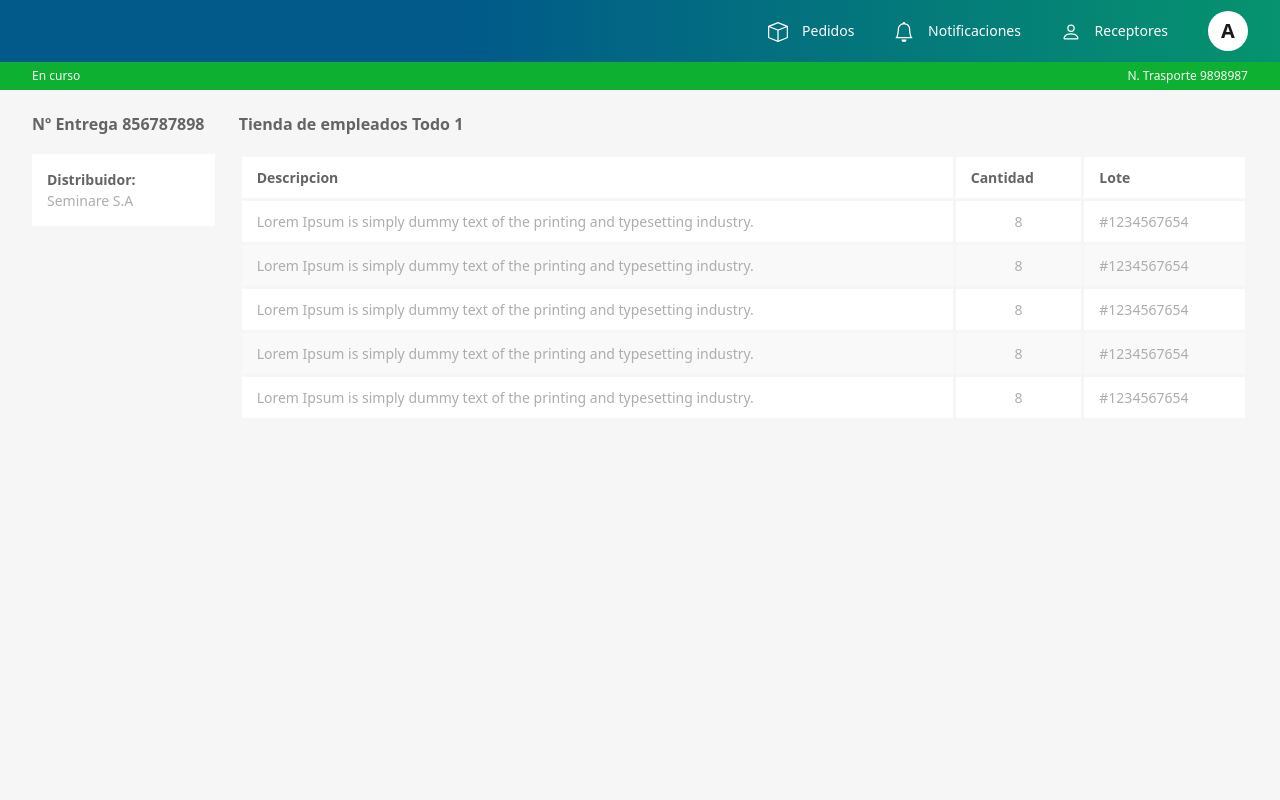
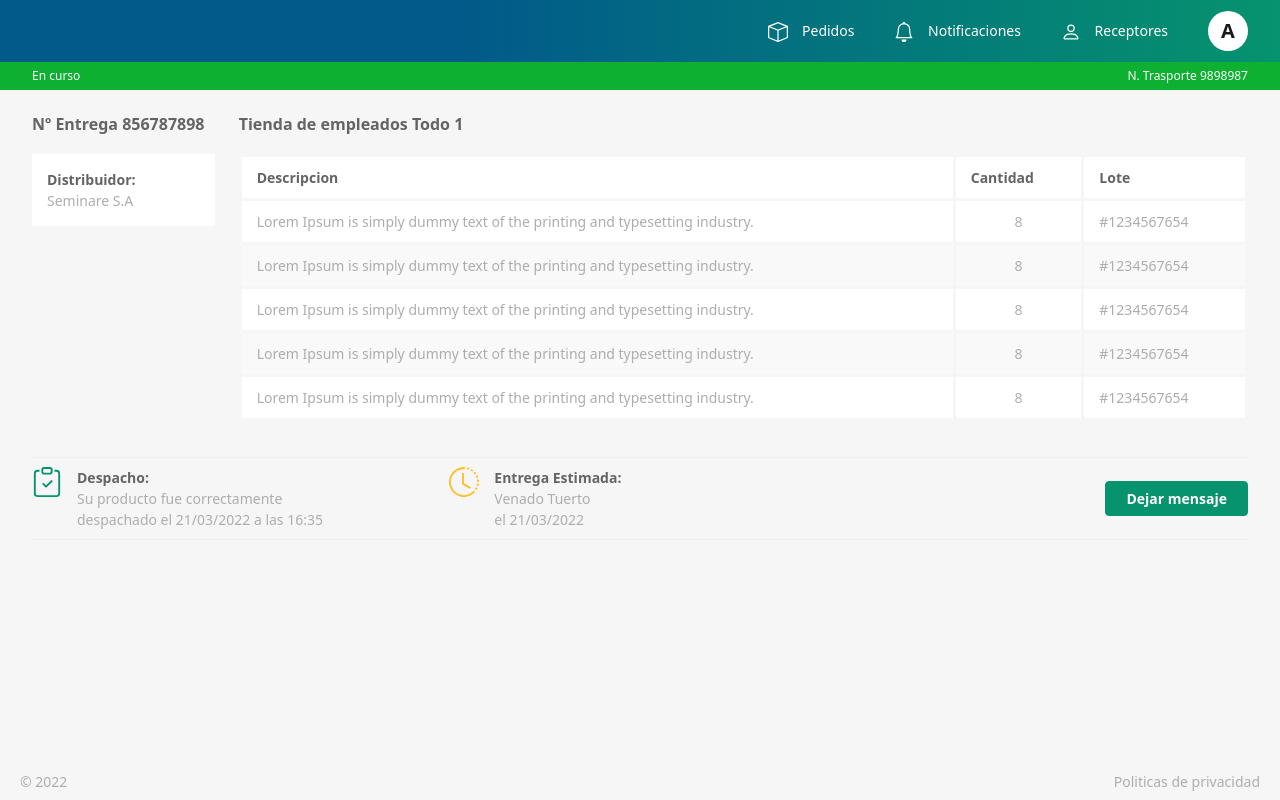
Before and after one commit to calvocc/prueba-agrosty, a React (Create React App) app: page / in a window 1280 px wide. Built offline with nearby package versions, Linux system fonts and the light colour scheme.

Commit message:
despacho, footer

```diff
--- a/src/App.js
+++ b/src/App.js
@@ -8,6 +8,7 @@ import PedidosPage from './screens/pedidos';
 
 import * as ROUTES from './constans/rutas';
 import {StyleGeneral} from './components/Styles';
+import FooterComponen from './components/footer';
 
 function App() {
   const [windowHeight, setWindowHeight] = useState(0);
@@ -31,6 +32,7 @@ function App() {
             <Route exact path={ROUTES.PEDIDOS} element={<PedidosPage />} />
           </Routes>
         </Router>
+        <FooterComponen />
       </StyleGeneral>
     </Fragment>
   );
--- a/src/components/Styles.js
+++ b/src/components/Styles.js
@@ -1,11 +1,13 @@
 import styled from 'styled-components';
-import {Navbar, Nav, Button, Col, Table} from "react-bootstrap";
+import {Navbar, Nav, Button, Col, Row, Table} from "react-bootstrap";
 
 import * as COLORES from '../constans/Colores';
 
 export const StyleGeneral = styled.div`
     background-color: ${COLORES.FONDO};
     min-height: ${props => props.windowHeight}px;
+    padding-bottom: 30px;
+    position: relative;
 `
 
 export const StylesNavbar = styled(Navbar)`
@@ -90,6 +92,7 @@ export const StylesTexto = styled.p`
     color: ${COLORES.TEXTO};
     font-size: 14px;
     margin-bottom: 0px;
+    white-space: pre;
 `
 
 export const StylesCajaInfo = styled.div`
@@ -126,6 +129,48 @@ export const StylesTableTRCenter = styled.td`
     text-align: center;
 `
 
+export const StylesContentDespacho = styled.div`
+    display: flex;
+    flex-direction: row;
+    > svg {
+        font-size: 30px;
+        color: ${COLORES.VERDE};
+        margin-right: 15px;
+    }
+`
+
+export const StylesContentDespachoText = styled.div`
+    display: flex;
+    flex-direction: column;
+`
+
+export const StylesBorderDivisor = styled(Row)`
+    position: relative;
+    padding: 10px 0px;
+    margin: 20px 0px;
+    &::before{
+        content: '';
+        height: 1px;
+        position: absolute;
+        top: 0px;
+        left: 0px;
+        right: 0px;
+        width: 100%;
+        background-color: ${COLORES.BORDE};
+    }
+    &::after{
+        content: '';
+        height: 1px;
+        position: absolute;
+        bottom: 0px;
+        left: 0px;
+        right: 0px;
+        width: 100%;
+        background-color: ${COLORES.BORDE};
+    }
+
+`
+
 export const StylesBtnVerde = styled(Button)`
     background-color: ${COLORES.VERDE};
     color: ${COLORES.BLANCO};
@@ -134,6 +179,7 @@ export const StylesBtnVerde = styled(Button)`
     font-size: 14px;
     padding-left: 20px;
     padding-right: 20px;
+    max-height: 40px;
     &:hover{
         background-color: ${COLORES.VERDEACTIVO};
         border-color: ${COLORES.VERDEACTIVO  };
@@ -143,3 +189,17 @@ export const StylesBtnVerde = styled(Button)`
         display: block;
     }
 `
+
+export const StylesFooter = styled.div`
+    display: flex;
+    flex-direction: row;
+    justify-content: space-between;
+    position: absolute;
+    bottom: 0px;
+    left: 0px;
+    width: 100%;
+    padding-left: 20px;
+    padding-right: 20px;
+    padding-top: 8px;
+    padding-bottom: 8px;
+`
--- /dev/null
+++ b/src/components/footer.js
@@ -0,0 +1,15 @@
+import { Container } from 'react-bootstrap';
+import {StylesFooter, StylesTexto} from './Styles';
+
+const FooterComponen = () => {
+    return(
+        <Container>
+            <StylesFooter>
+                <StylesTexto>© 2022</StylesTexto>
+                <StylesTexto>Politicas de privacidad</StylesTexto>
+            </StylesFooter>
+        </Container>
+    )
+}
+
+export default FooterComponen;
--- /dev/null
+++ b/src/components/infodespacho.js
@@ -0,0 +1,21 @@
+import {BsClipboardCheck, BsClockHistory} from 'react-icons/bs';
+import {StylesTexto, StylesTituloCajaInfo, StylesContentDespacho, StylesContentDespachoText } from './Styles';
+import * as COLORES from '../constans/Colores';
+
+const InfoDespacho = ({ titulo, descripcion, estado }) => {
+    return(
+        <StylesContentDespacho>
+            {estado === 1 ?
+                <BsClipboardCheck color={COLORES.VERDE}/>
+            :
+                <BsClockHistory color={COLORES.NARANJA}/>
+            }
+            <StylesContentDespachoText>
+                <StylesTituloCajaInfo>{titulo}</StylesTituloCajaInfo>
+                <StylesTexto>{descripcion}</StylesTexto>
+            </StylesContentDespachoText>
+        </StylesContentDespacho>
+    )
+}
+
+export default InfoDespacho;
--- a/src/screens/home/index.js
+++ b/src/screens/home/index.js
@@ -1,9 +1,10 @@
 import React, {useState, useContext, useEffect, useRef} from 'react';
-import { Container, Row, Col, Table } from 'react-bootstrap';
-import {StylesTitulo, StyleContenPage, StylesTexto, StylesCajaInfo, StylesTituloCajaInfo, StylesTable, StylesTableTRCenter } from '../../components/Styles';
+import { Container, Row, Col } from 'react-bootstrap';
+import {StylesTitulo, StyleContenPage, StylesTexto, StylesCajaInfo, StylesTituloCajaInfo, StylesTable, StylesTableTRCenter, StylesBorderDivisor, StylesBtnVerde } from '../../components/Styles';
 
 import NavbarComponent from '../../components/navbar';
 import InfobarComponent from '../../components/infobar';
+import InfoDespacho from '../../components/infodespacho';
 const HomePage = () => {
     return(
         <>
@@ -60,6 +61,27 @@ const HomePage = () => {
                             </StylesTable>
                         </Col>
                     </Row>
+                    <StylesBorderDivisor>
+                        <Col xs={12} sm={4} md={4} lg={4} className="ps-0">
+                            <InfoDespacho
+                                titulo='Despacho:'
+                                descripcion={'Su producto fue correctamente\ndespachado el 21/03/2022 a las 16:35'}
+                                estado={1}
+                            />
+                        </Col>
+                        <Col xs={12} sm={4} md={4} lg={4}>
+                            <InfoDespacho
+                                titulo='Entrega Estimada:'
+                                descripcion={'Venado Tuerto\nel 21/03/2022'}
+                                estado={2}
+                            />
+                        </Col>
+                        <Col className="d-flex justify-content-end align-items-center pe-0">
+                            <StylesBtnVerde>
+                                Dejar mensaje
+                            </StylesBtnVerde>
+                        </Col>
+                    </StylesBorderDivisor>
                 </Container>
             </StyleContenPage>
 
```
